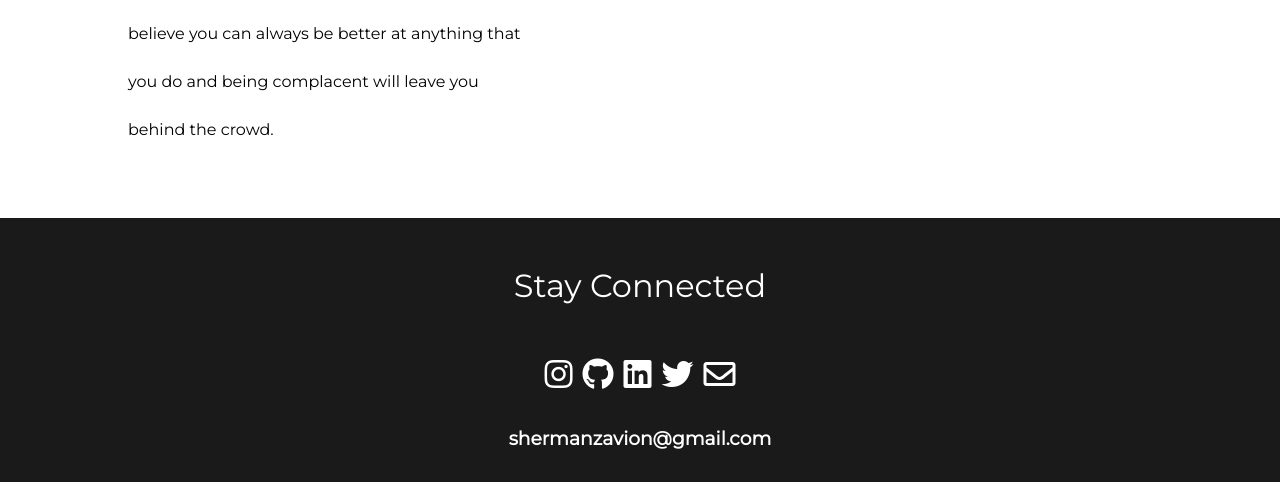
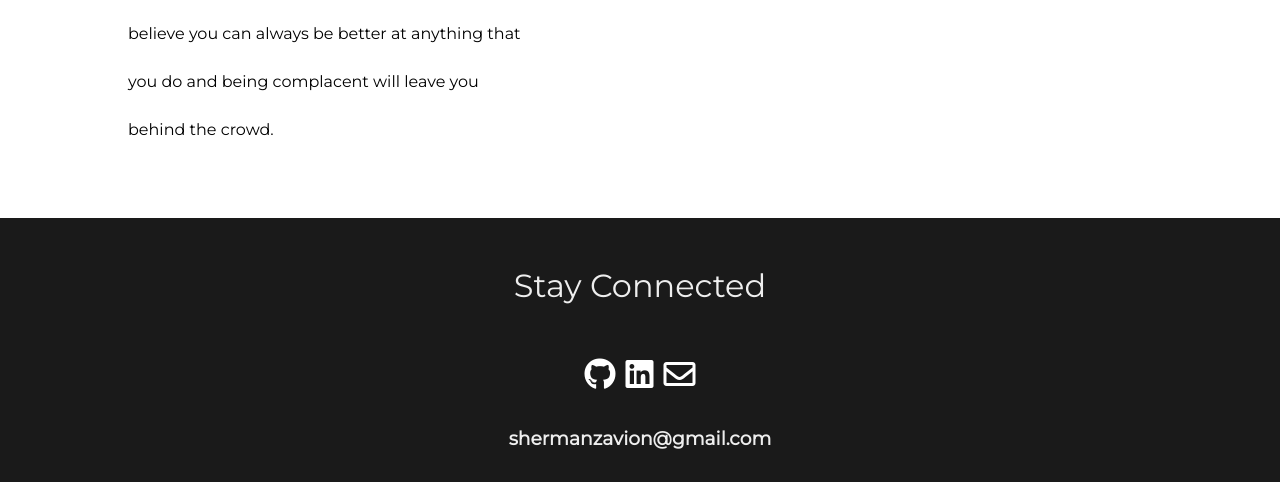
Before and after one commit to zsherman2510/Portfolio-new, a website: page index.html in a window 1280 px wide. Shown: the part 2617-3099 px from the top of the page. Drawn offline with Linux system fonts and the light colour scheme; a script that the page names is missing.

Commit message:
fixed icons

```diff
--- a/index.html
+++ b/index.html
@@ -6,7 +6,6 @@
     <meta http-equiv="X-UA-Compatible" content="ie=edge">
     <link rel="stylesheet" href="https://use.fontawesome.com/releases/v5.7.2/css/all.css"
         integrity="sha384-fnmOCqbTlWIlj8LyTjo7mOUStjsKC4pOpQbqyi7RrhN7udi9RwhKkMHpvLbHG9Sr" crossorigin="anonymous">
-    <script src="https://unpkg.com/scroll-out/dist/scroll-out.min.js"></script>
     <link rel="stylesheet" href="/public/css/main.css">
     <title>Zavion Sherman</title>
 </head>
@@ -86,19 +85,13 @@
     <section class="social">
         <div class="title">Stay Connected</div>
         <div class="social-container">
-            <a href="">
-                <i class="fab fa-instagram fa-2x"></i>
-            </a>
-            <a href="">
+            <a href="https://github.com/zsherman2510">
                 <i class="fab fa-github fa-2x"></i>
             </a>
-            <a href="">
+            <a href="https://www.linkedin.com/in/zavion-sherman">
                 <i class="fab fa-linkedin fa-2x"></i>
             </a>
-            <a href="">
-                <i class="fab fa-twitter fa-2x"></i>
-            </a>
-            <a href="">
+            <a href="mailto:shermanzavion@gmail.com">
                 <i class="far fa-envelope fa-2x"></i>
             </a>
         </div>
@@ -110,8 +103,10 @@
 
 
     <script src="/public/js/app.js"></script>
+    <script src="https://unpkg.com/scroll-out/dist/scroll-out.min.js"></script>
     <script>
         ScrollOut();
     </script>
+
 </body>
 </html>
--- a/scss/main.scss
+++ b/scss/main.scss
@@ -216,7 +216,7 @@ nav {
 // Social Section
 .social {
 	background: rgb(26, 26, 26);
-	color: white;
+	color: #eee;
 	height: 100%;
 	width: 100%;
 	.social-container {
```
Also changed, not shown: public/css/main.css.
